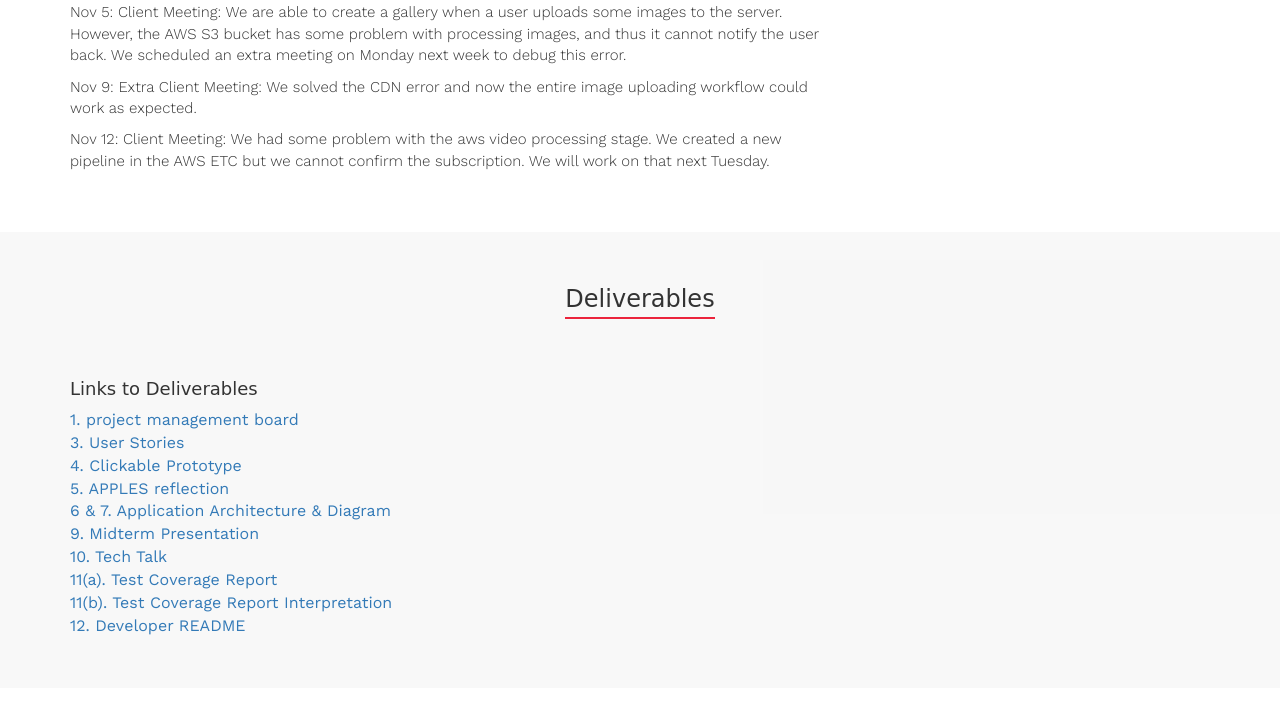
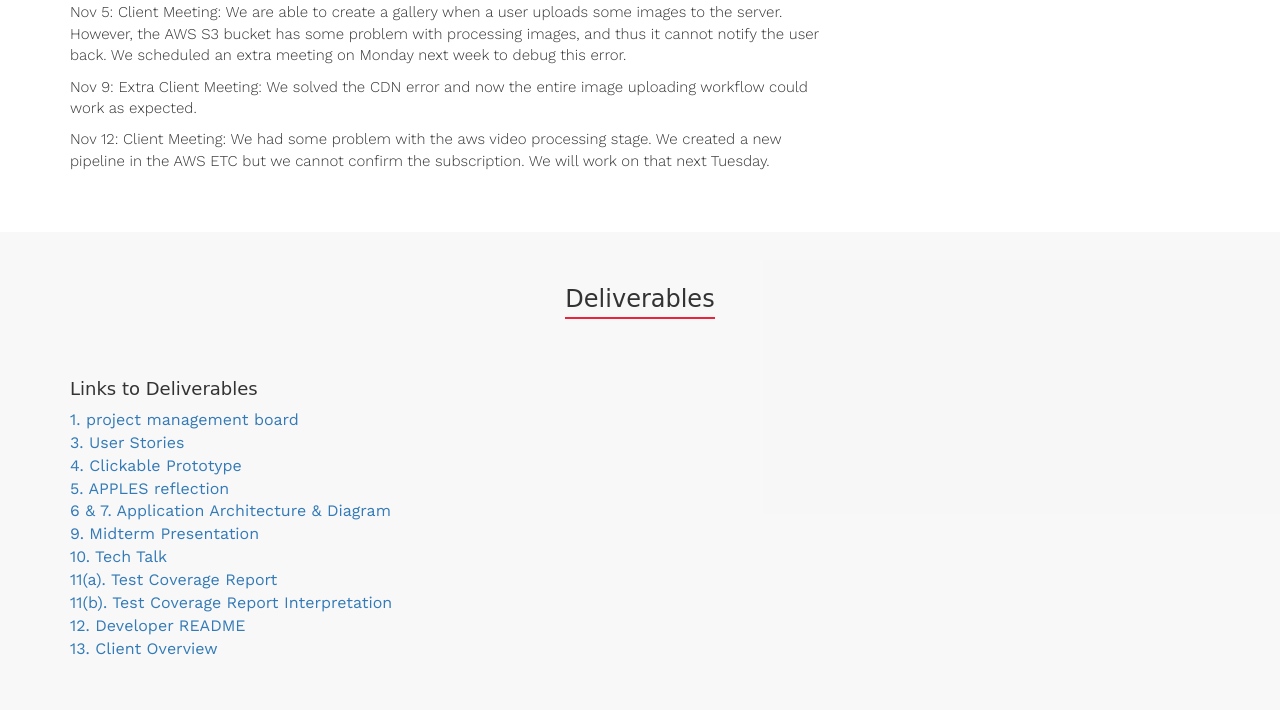
Before and after one commit to sowbobo12000/Team-X, a plain HTML site: page index.html in a window 1280 px wide. Shown: the part 3551-4262 px from the top of the page. Drawn offline with nearby package versions, Linux system fonts and the light colour scheme; a web font is replaced by a local one.

Commit message:
Update index.html

```diff
--- a/index.html
+++ b/index.html
@@ -252,6 +252,8 @@
         <a href="https://docs.google.com/document/d/1pWoHaqZ_M2GvZt2PNli69TEpVwek3pZX6RL_fAjxfiY/edit?usp=sharing">11(b). Test Coverage Report Interpretation</a>
 	<br>
         <a href="./README.md">12. Developer README</a>
+	<br>
+        <a href="https://docs.google.com/document/d/1bwHGcKoAJNozAOraRPaansD3Th6WWI0hnWmd0OORytE/edit?usp=sharing">13. Client Overview</a>
  <!--
         <br>
         <a href="#">Assignment5:</a>
```
